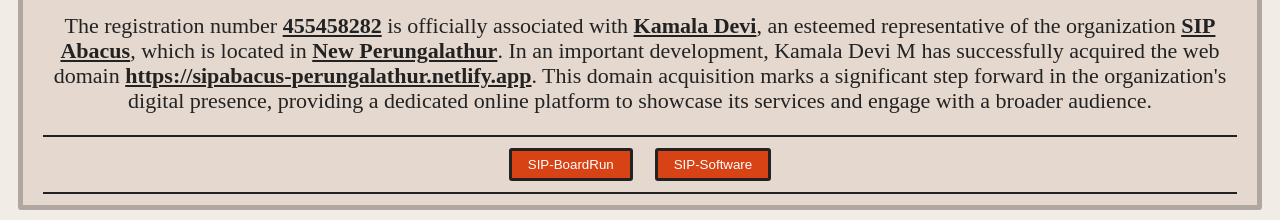
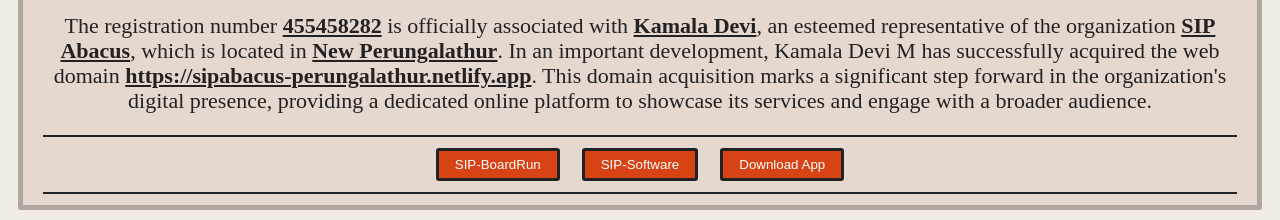
Before and after one commit to kamalasipabacus/licensing, a plain HTML site: page index.html in a window 1280 px wide. Shown: the part 887-1107 px from the top of the page. Drawn offline with Linux system fonts and the light colour scheme; a web font is replaced by a local one.

Commit message:
Update index.html

```diff
--- a/index.html
+++ b/index.html
@@ -114,6 +114,10 @@ SIP-BoardRun
 <a href="https://www.sipacademysoftware.com/">
 <button id="redirect">
 SIP-Software
+</button></a>&nbsp;&nbsp;&nbsp;
+<a href="https://old.appsgeyser.com/building/?type=apk&widget_name=SIP%20Abacus_18956904&_gl=1*zqwe8a*_ga*MTQ1NTI4MDkzMS4xNzUyOTg5ODk0*_ga_WRFFFBGC4Z*czE3NTI5ODk4OTQkbzEkZzEkdDE3NTI5OTAwMzQkajYwJGwwJGgw">
+<button id="redirect">
+Download App
 </button></a>
 <hr>
 </center>
```
